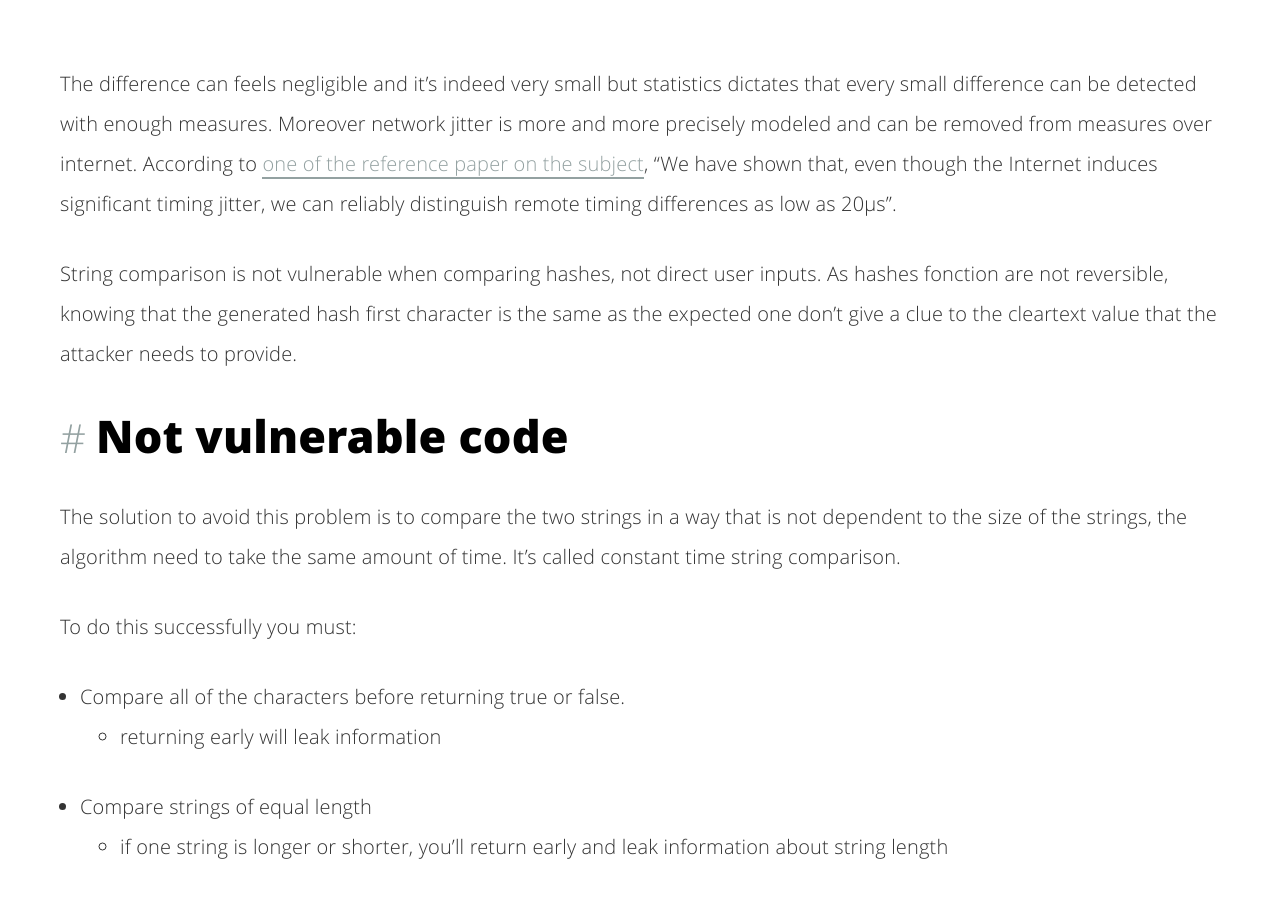
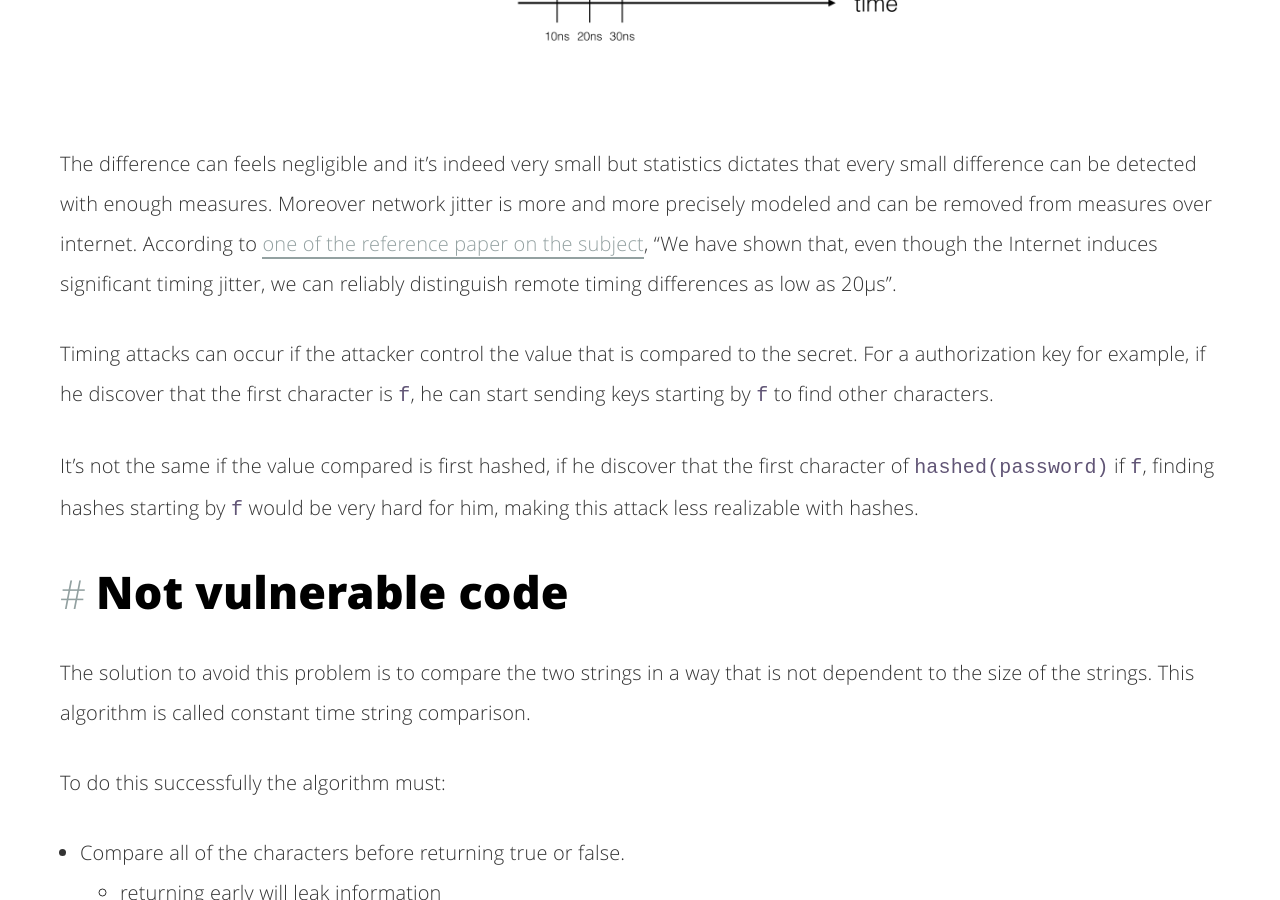
Before and after one commit to sqreen/DevelopersSecurityBestPractices, a Jekyll site: the page built from _practices/timing-attack/python.md, in a window 1280 px wide and 900 px high, scrolled down 2647 px. Built offline with Jekyll 4.4.1, drawn with Linux system fonts in a browser that asks for light colours; some of the changed text lies outside the part shown.

Commit message:
Update timing attacks article

````diff
--- a/_practices/timing-attack/python.md
+++ b/_practices/timing-attack/python.md
@@ -3,7 +3,7 @@ title: Timing Attacks against String Comparison
 language: python
 ---
 
-Timing Attacks are a particular type of attacks that use flaws in code that impact the execution time.
+Timing Attacks are a particular type of attacks that use flaws in code that impact the execution time to discover hints about secrets.
 
 # TLDR
 
@@ -11,7 +11,7 @@ Don't use string comparison `==` when checking for secrets or token equality. Us
 
 # Vulnerable code
 
-For example take this Python code:
+For example this Python code is vulnerable from timing attacks:
 
 ```python
 def is_authorized(token):
@@ -37,25 +37,26 @@ def str_equals(first_string, second_string):
     return True
 ```
 
-It iterates on each character of the two string and return `False` as soon as two characters are different.
+It iterates on each character of the two string and return `False` as soon as two characters differs. It means that comparing two strings doesn't take the same amount of time if it's the first or last character that is different.
 
 ![String comparison](string-comparison.jpeg)
 
 The difference can feels negligible and it's indeed very small but statistics dictates that every small difference can be detected with enough measures. Moreover network jitter is more and more precisely modeled and can be removed from measures over internet. According to [one of the reference paper on the subject](http://www.cs.rice.edu/~dwallach/pub/crosby-timing2009.pdf), "We have shown that, even though the Internet induces significant timing jitter, we can reliably distinguish remote timing differences as low as 20µs".
 
-String comparison is not vulnerable when comparing hashes, not direct user inputs. As hashes fonction are not reversible, knowing that the generated hash first character is the same as the expected one don't give a clue to the cleartext value that the attacker needs to provide.
+Timing attacks can occur if the attacker control the value that is compared to the secret. For a authorization key for example, if he discover that the first character is `f`, he can start sending keys starting by `f` to find other characters.
+
+It's not the same if the value compared is first hashed, if he discover that the first character of `hashed(password)` if `f`, finding hashes starting by `f` would be very hard for him, making this attack less realizable with hashes.
 
 # Not vulnerable code
 
-The solution to avoid this problem is to compare the two strings in a way that is not dependent to the size of the strings, the algorithm need to take the same amount of time. It's called constant time string comparison.
+The solution to avoid this problem is to compare the two strings in a way that is not dependent to the size of the strings. This algorithm is called constant time string comparison.
 
-To do this successfully you must:
+To do this successfully the algorithm must:
 
  - Compare all of the characters before returning true or false.
     - returning early will leak information
  - Compare strings of equal length
     - if one string is longer or shorter, you'll return early and leak information about string length
-
 
 Django provides a function [`constant_time_compare`](constant_time_compare) that can be used to securely check two strings.
 
@@ -67,5 +68,5 @@ The python standard lib also provides the function [`hmac.compare_digest`](https
 
 ## References:
 
-- [http://www.cs.rice.edu/~dwallach/pub/crosby-timing2009.pdf](http://www.cs.rice.edu/~dwallach/pub/crosby-timing2009.pdf).
 - [https://codahale.com/a-lesson-in-timing-attacks/](https://codahale.com/a-lesson-in-timing-attacks/)
+- [http://www.cs.rice.edu/~dwallach/pub/crosby-timing2009.pdf](http://www.cs.rice.edu/~dwallach/pub/crosby-timing2009.pdf)
````
